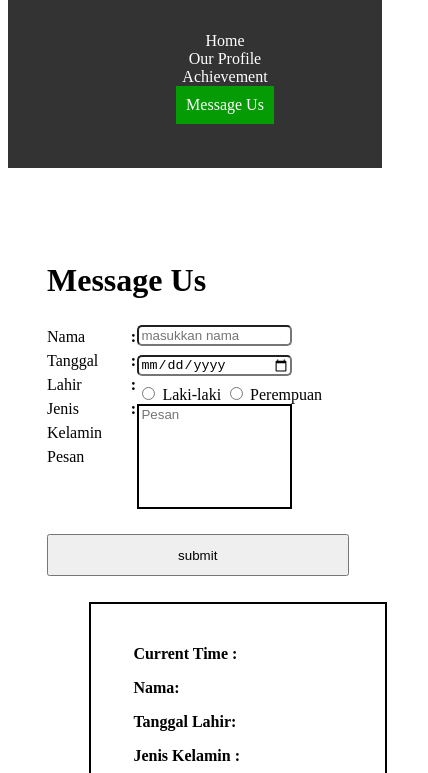
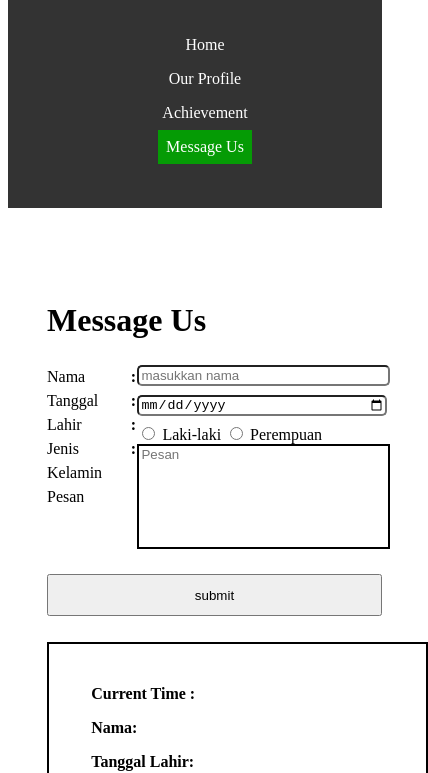
Before and after one commit to Sekiranya/Sekiranya.github.io, a plain HTML site: page message-us.html in a window 390 px wide. Shown: the part 71-844 px from the top of the page, 428 px wide, since content can reach past the window. Drawn offline with Linux system fonts and the light colour scheme.

Commit message:
Add files via upload
mengubah css navbar dan css form

```diff
--- a/index.css
+++ b/index.css
@@ -57,12 +57,28 @@ nav a {
   }
 
   .nav-links {
+    padding: 0;
     width: 100%;
     flex-direction: column;
   }
 
+  nav li {
+    display: block;
+    padding: 8px;
+    color: #333;
+    text-align: center;
+  }
+
+  .li-m {
+    display: block;
+    padding: 8px;
+    color: #333;
+    text-align: center;
+  }
+
   .navicon {
-    margin-bottom: 14px;
+    margin-bottom: 10px;
+    text-align: center;
   }
 
   .row-row {
@@ -73,13 +89,30 @@ nav a {
   .m-f .button {
     margin-top: 1vh;
     margin-bottom: 1vh;
-    width: 90%;
+    width: 100%;
+  }
+
+  .m-f .name {
+    width: 100%;
+  }
+
+  .m-f .date {
+    width: 100%;
+  }
+
+  .m-f .message {
+    width: 100%;
   }
 
   .row-row .display {
-    width: 75%;
+    width: 100%;
     flex-direction: column;
     margin-top: 2vh;
+    margin-left: 0;
+  }
+
+  .facil-desk {
+    font-size: medium;
   }
 }
 
@@ -157,7 +190,7 @@ hr {
   vertical-align: top;
   display: inline-block;
   text-align: center;
-  width: 16vw;
+  width: 15vw;
   padding-right: 12vw;
 }
 
@@ -254,14 +287,14 @@ hr {
 .name {
   border-radius: 5px;
   margin-bottom: 1vh;
-  width: 60%;
+  width: 85%;
   padding: 1px 2px;
 }
 
 .date {
   border-radius: 5px;
   margin-bottom: 1vh;
-  width: 61%;
+  width: 86%;
 }
 
 
@@ -270,7 +303,7 @@ hr {
 }
 
 .message {
-  width: 60%;
+  width: 85%;
   margin-bottom: 2vh;
   padding-bottom: 10vh;
   border: 2px;
--- a/message-us.css
+++ b/message-us.css
@@ -46,13 +46,30 @@ nav li:hover {
     flex-direction: column;
   }
 
+  nav li {
+    display: block;
+    padding: 8px;
+    color: #333;
+    text-align: center;
+  }
+
+  .li-m {
+    display: block;
+    padding: 8px;
+    color: #333;
+    text-align: center;
+
+  }
+
   .nav-links {
+    padding: 0;
     width: 100%;
     flex-direction: column;
   }
 
   .navicon {
-    margin-bottom: 14px;
+    margin-bottom: 10px;
+    align-items: center;
   }
 
   .row-row {
@@ -63,13 +80,26 @@ nav li:hover {
   .m-f .button {
     margin-top: 1vh;
     margin-bottom: 1vh;
-    width: 90%;
+    width: 100%;
+  }
+
+  .m-f .name {
+    width: 100%;
+  }
+
+  .m-f .date {
+    width: 100%;
+  }
+
+  .m-f .message {
+    width: 100%;
   }
 
   .row-row .display {
-    width: 75%;
+    width: 100%;
     flex-direction: column;
     margin-top: 2vh;
+    margin-left: 0;
   }
 }
 /* @media end */
@@ -128,14 +158,14 @@ nav a {
 .name {
   border-radius: 5px;
   margin-bottom: 1vh;
-  width: 60%;
+  width: 85%;
   padding: 1px 2px;
 }
 
 .date {
   border-radius: 5px;
   margin-bottom: 1vh;
-  width: 61%;
+  width: 86%;
 }
 
 
@@ -144,7 +174,7 @@ nav a {
 }
 
 .message {
-  width: 60%;
+  width: 85%;
   margin-bottom: 2vh;
   padding-bottom: 10vh;
   border: 2px;
--- a/message-us.html
+++ b/message-us.html
@@ -167,34 +167,6 @@
 
           btn.addEventListener('click', submitForm);
 
-
-          var slideIndex = 1;
-          showDivs(slideIndex);
-
-          function plusDivs(n) {
-            showDivs(slideIndex += n);
-          }
-
-          function showDivs(n) {
-            var i;
-            var x = document.getElementsByClassName("banner");
-            if (n > x.length) {
-              slideIndex = 1
-            }
-            if (n < 1) {
-              slideIndex = x.length
-            }
-            for (i = 0; i < x.length; i++) {
-              x[i].style.display = "none";
-            }
-            x[slideIndex - 1].style.display = "block";
-          }
-
-          setInterval(() => {
-            plusDivs(1)
-          }
-          , 3000);
-
           </script>
       </section>
 
--- a/profile.css
+++ b/profile.css
@@ -58,12 +58,28 @@ hr {
   }
 
   .nav-links {
+    padding: 0;
     width: 100%;
     flex-direction: column;
   }
 
+  nav li {
+    display: block;
+    padding: 8px;
+    color: #333;
+    text-align: center;
+  }
+
+  .li-m {
+    display: block;
+    padding: 8px;
+    color: #333;
+    text-align: center;
+  }
+
   .navicon {
-    margin-bottom: 14px;
+    margin-bottom: 10px;
+    text-align: center;
   }
 
   .row-row {
@@ -74,7 +90,19 @@ hr {
   .m-f .button {
     margin-top: 1vh;
     margin-bottom: 1vh;
-    width: 90%;
+    width: 100%;
+  }
+
+  .m-f .name {
+    width: 100%;
+  }
+
+  .m-f .date {
+    width: 100%;
+  }
+
+  .m-f .message {
+    width: 100%;
   }
 
   .row-row .display {
```
Also changed, not shown: profile.html (+0 -1 lines).
